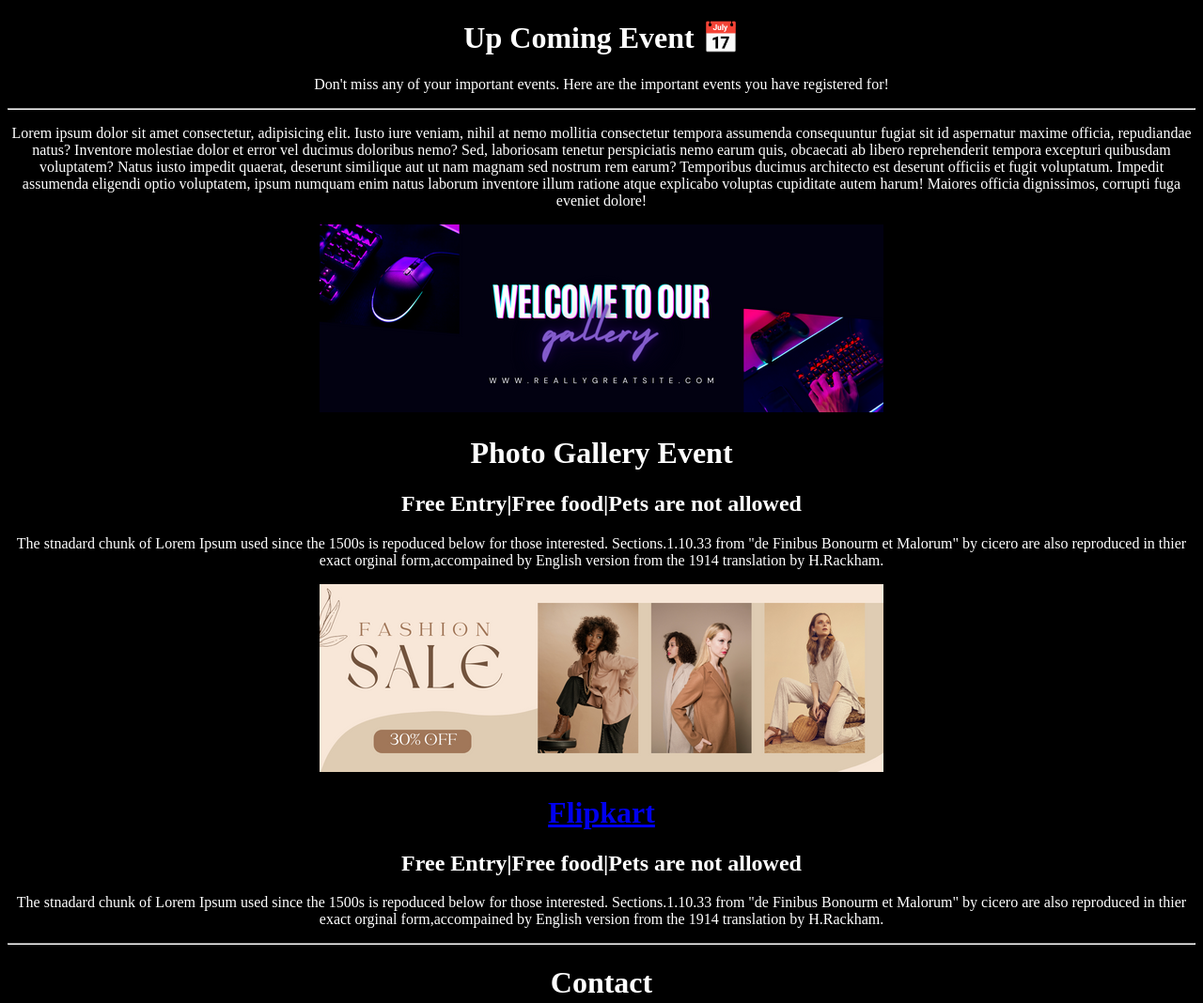
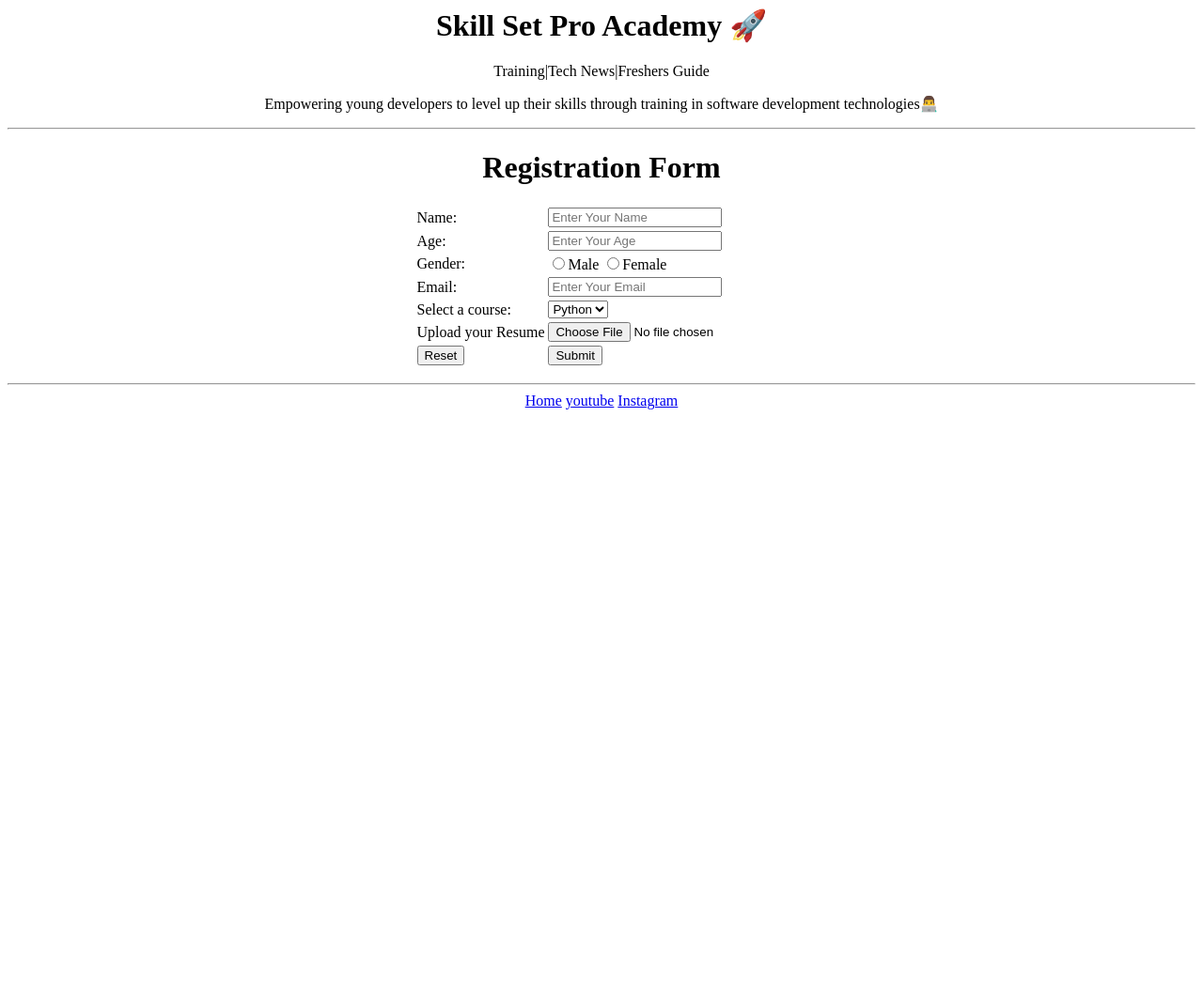
Before and after one commit to Akashv01712/Akash-web-site, a plain HTML site: page index.html.html in a window 1280 px wide. Shown: the top 1068 px of the page at 94% size. After the commit the page ends 800 px from the top, so only its background shows below. Drawn offline with Linux system fonts and the light colour scheme.

Commit message:
Add files via upload

```diff
--- a/index.html.html
+++ b/index.html.html
@@ -1,51 +1,90 @@
-<!DOCTYPE html>
-<html>
-   <head>
-      <title>Evernt</title>
-      <link rel="icon" href="img/date.png">
 
-  </head>
+<!-- saved from url=(0123)file:///C:/Users/Viswanathan%20M/Desktop/html-youtube-tutorial-main/EMC%20Web%20Page%20HTML%20Project/starter/Register.html -->
+<html><head><meta http-equiv="Content-Type" content="text/html; charset=UTF-8">
+<title>Register</title>
 
-  <body bgcolor="black" style="color:white;">
-      <center>
-        <h1>Up Coming Event 📅</h1>
+</head>
 
-      <p>Don't miss any of your important events. Here are the important events you have registered for!</p>
 
+<body>
+
+    <center>
+
+         <h1>Skill Set Pro Academy 🚀</h1>
+
+         <p>Training|Tech News|Freshers Guide</p>
+
+         <p>Empowering young developers to level up their skills through training in software development technologies👨‍💻</p>
+   </center>
+
+   <hr>
+   <center>
+
+   <h1>Registration Form</h1>
+
+   <form>
+
+       <table>
+
+           <tbody><tr>
+               <td>Name:</td> <td><input type="text" placeholder="Enter Your Name" <="" td="">
+           </td></tr>
+
+           <tr>
+             <td>Age:</td> <td><input type="number" placeholder="Enter Your Age" <="" td="">
+           </td></tr>
+
+           <tr>
+               <td>Gender:</td>
+               <td>
+                <input type="radio" name="gender">Male
+                <input type="radio" name="gender">Female</td>
+           </tr>
+
+           <tr>
+             <td>Email:</td> <td><input type="email" placeholder="Enter Your Email" <="" td="">
+           </td></tr>
+
+           <tr>
+              <td>Select a course:</td>
+              <td>
+                 <select>
+                       <option>Python</option>
+                       <option>Java</option>
+                       <option>C++</option>
+                 </select>
+
+              </td>
+
+           </tr>
+
+           <tr>
+
+             <td>Upload your Resume</td>
+             <td>
+                <input type="file" <="" td="">
+
+           </td></tr>
+
+
+        <tr>
+
+            <td><input type="reset"></td>
+            <td><input type="submit"></td>
+
+        </tr>
+
+
+    </tbody></table>
+
+   </form>
 
       <hr>
 
-      <p>Lorem ipsum dolor sit amet consectetur, adipisicing elit. Iusto iure veniam, nihil at nemo mollitia consectetur tempora assumenda consequuntur fugiat sit id aspernatur maxime officia, repudiandae natus? Inventore molestiae dolor et error vel ducimus doloribus nemo? Sed, laboriosam tenetur perspiciatis nemo earum quis, obcaecati ab libero reprehenderit tempora excepturi quibusdam voluptatem? Natus iusto impedit quaerat, deserunt similique aut ut nam magnam sed nostrum rem earum? Temporibus ducimus architecto est deserunt officiis et fugit voluptatum. Impedit assumenda eligendi optio voluptatem, ipsum numquam enim natus laborum inventore illum ratione atque explicabo voluptas cupiditate autem harum! Maiores officia dignissimos, corrupti fuga eveniet dolore!</p>
-
-      <img src="img/event1.png">
-
-          <h1>Photo Gallery Event</h1>
-
-          <h2>Free Entry|Free food|Pets are not allowed</h2>
-
-          <p>The stnadard chunk of Lorem Ipsum used since the 1500s is repoduced below for those interested. Sections.1.10.33 from "de Finibus Bonourm et Malorum" by cicero are also reproduced in thier exact orginal form,accompained by English version from the 1914 translation by H.Rackham.</p>
-
-          <img src="img/event2.png">
-          <h1>
-
-          <a href="https://www.flipkart.com/">Flipkart</a> <br>
-          </h1>
-           <h2>Free Entry|Free food|Pets are not allowed</h2>
-
-           <p>The stnadard chunk of Lorem Ipsum used since the 1500s is repoduced below for those interested. Sections.1.10.33 from "de Finibus Bonourm et Malorum" by cicero are also reproduced in thier exact orginal form,accompained by English version from the 1914 translation by H.Rackham.</p>
-
-           <hr>
-
-           <h1>Contact</h1>
-           +91 7874837434|event collab@gamil.com
-
-           <p>9th Street Avenue Park,Trichy,625620</p>
+   <a href="file:///C:/Users/Viswanathan%20M/Desktop/html-youtube-tutorial-main/EMC%20Web%20Page%20HTML%20Project/starter/index.html">Home</a> <a href="https://www.youtube.com/playlist?list=PLvepBxfiuao0XPWU9AdCxJ9bYhcadUaEj">youtube</a> <a href="https://www.instagram.com/errormakesclever">Instagram</a>
 
 
-
-
-
-        </center>
+   </center>
 
 
 
@@ -70,27 +109,5 @@
 
 
 
-  </body>
 
-
-
-
-
-
-
-
-
-
-
-
-
-
-
-
-
-
-
-
-
-
-</html>
+</body></html>
```
Also changed, not shown: EMC.html (added, +95 -0 lines), 1 other file.
